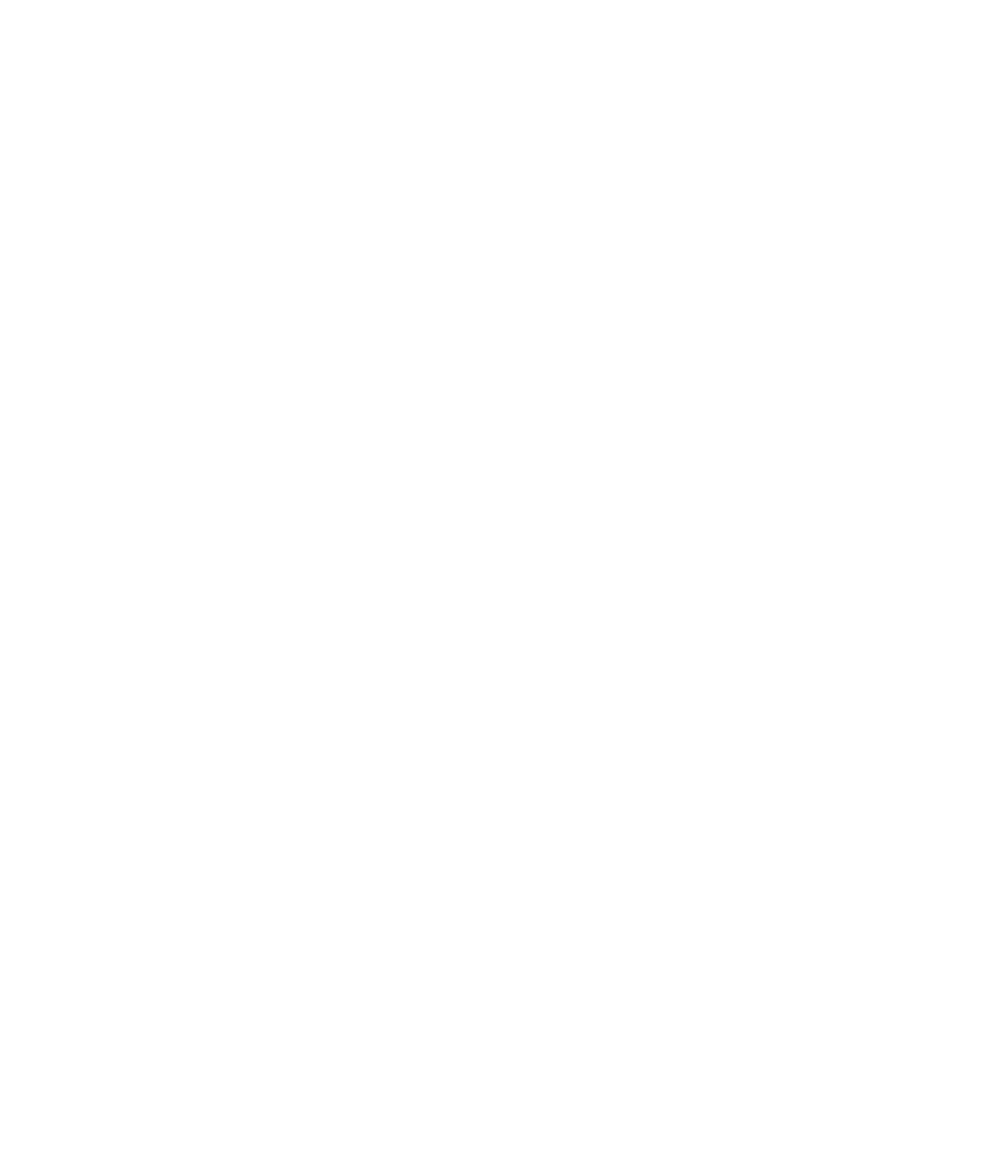
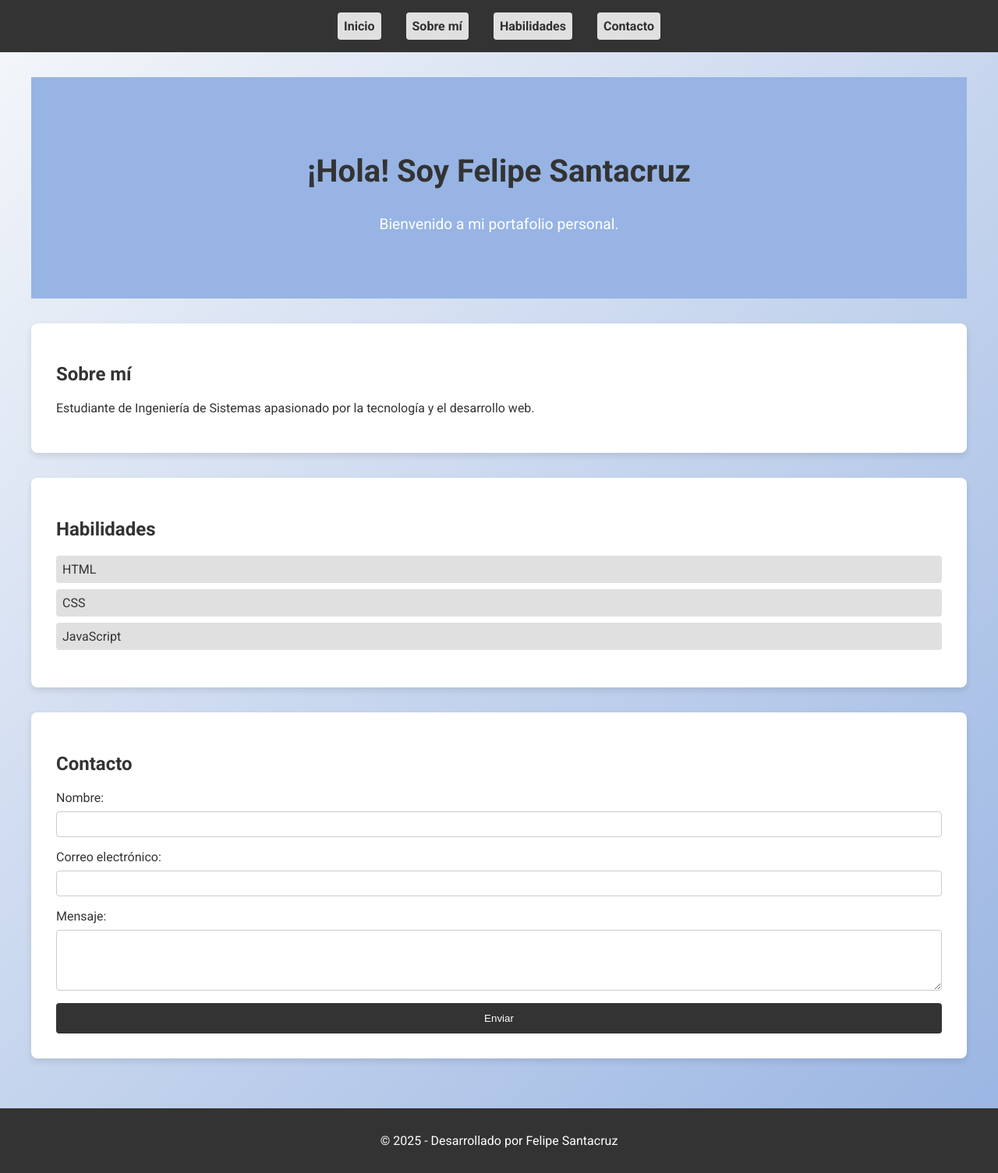
Before and after one commit to FelipeSt07/LandingPage, a plain HTML site: page index.html in a window 1280 px wide. Shown: the whole page at 78% size. Before the commit the page ends 800 px from the top, so only its background shows below. Drawn offline with Linux system fonts and the light colour scheme.

Commit message:
Estilos y efectos estructura basica

```diff
--- a/index.html
+++ b/index.html
@@ -1,11 +1,66 @@
 <!DOCTYPE html>
-<html lang="en">
+<html lang="es">
 <head>
-    <meta charset="UTF-8">
-    <meta name="viewport" content="width=device-width, initial-scale=1.0">
-    <title>Document</title>
+  <meta charset="UTF-8">
+  <meta name="viewport" content="width=device-width, initial-scale=1.0">
+  <meta name="description" content="Portafolio personal de Felipe Santacruz, estudiante de Ingeniería de Sistemas apasionado por la tecnología y el desarrollo web.">
+  <meta name="keywords" content="portafolio, desarrollo web, HTML, CSS, JavaScript, Ingeniería de Sistemas">
+  <meta name="author" content="Felipe Santacruz">
+  <title>Portafolio Personal - Felipe Santacruz</title>
+  <link rel="stylesheet" href="styles.css">
+  <link href="https://fonts.googleapis.com/css2?family=Roboto:wght@400;700&display=swap" rel="stylesheet">
 </head>
 <body>
+  <header>
+    <nav>
+      <ul>
+        <li><a href="#home">Inicio</a></li>
+        <li><a href="#about">Sobre mí</a></li>
+        <li><a href="#skills">Habilidades</a></li>
+        <li><a href="#contact">Contacto</a></li>
+      </ul>
+    </nav>
+  </header>
 
+  <main>
+    <section id="home" aria-labelledby="home-heading">
+      <h1 id="home-heading">¡Hola! Soy Felipe Santacruz</h1>
+      <p>Bienvenido a mi portafolio personal.</p>
+    </section>
+
+    <section id="about" aria-labelledby="about-heading">
+      <h2 id="about-heading">Sobre mí</h2>
+      <p>Estudiante de Ingeniería de Sistemas apasionado por la tecnología y el desarrollo web.</p>
+    </section>
+
+    <section id="skills" aria-labelledby="skills-heading">
+      <h2 id="skills-heading">Habilidades</h2>
+      <ul>
+        <li>HTML</li>
+        <li>CSS</li>
+        <li>JavaScript</li>
+      </ul>
+    </section>
+
+    <section id="contact" aria-labelledby="contact-heading">
+      <h2 id="contact-heading">Contacto</h2>
+      <form action="mailto:tuemail@example.com" method="post" enctype="text/plain">
+        <label for="name">Nombre:</label>
+        <input type="text" id="name" name="name" required>
+
+        <label for="email">Correo electrónico:</label>
+        <input type="email" id="email" name="email" required>
+
+        <label for="message">Mensaje:</label>
+        <textarea id="message" name="message" rows="4" required></textarea>
+
+        <button type="submit">Enviar</button>
+      </form>
+    </section>
+  </main>
+
+  <footer>
+    <p>&copy; 2025 - Desarrollado por Felipe Santacruz</p>
+  </footer>
 </body>
 </html>
--- /dev/null
+++ b/styles.css
@@ -0,0 +1,151 @@
+/* General Styles */
+body {
+    font-family: 'Roboto', sans-serif;
+    margin: 0;
+    padding: 0;
+    box-sizing: border-box;
+    background: linear-gradient(135deg, #f5f7fa, #98b4e2);
+    color: #333;
+  }
+
+  header {
+    background-color: #333;
+    color: #fff;
+    padding: 1rem 0;
+  }
+
+  nav ul {
+    list-style: none;
+    display: flex;
+    justify-content: center;
+    margin: 0;
+    padding: 0;
+  }
+
+  nav ul li {
+    margin: 0 1rem;
+    transition: transform 0.3s ease;
+  }
+
+  nav ul li:hover {
+    transform: scale(1.1) ;
+  }
+
+  nav ul li a {
+    color: #303030;
+    text-decoration: none;
+    font-weight: bold;
+    transition: transform 0.3s ease, color 0.3s ease;
+  }
+
+  nav ul li a:hover {
+    transform: scale(1.1);
+    color: #6696e3;
+  }
+
+  main {
+    padding: 2rem;
+    max-width: 1200px;
+    margin: 0 auto;
+  }
+
+  section {
+    margin-bottom: 2rem;
+  }
+
+  h1, h2 {
+    color: #333;
+  }
+
+  #home {
+    text-align: center;
+    padding: 4rem 0;
+    background-color: #97b4e4;
+    color: #fff;
+    transition: background 0.3s ease;
+  }
+
+  #home:hover {
+    background-color: #6696e3;
+  }
+
+  #home h1 {
+    font-size: 2.5rem;
+  }
+
+  #home p {
+    font-size: 1.2rem;
+  }
+
+  #about, #skills, #contact {
+    background-color: #fff;
+    padding: 2rem;
+    border-radius: 8px;
+    box-shadow: 0 4px 8px rgba(0, 0, 0, 0.1);
+    transition: transform 0.3s ease, box-shadow 0.3s ease;
+  }
+
+  #about:hover, #skills:hover, #contact:hover {
+    transform: translateY(-10px);
+    box-shadow: 0 8px 16px rgba(0, 0, 0, 0.2);
+  }
+
+  ul {
+    padding: 0;
+    list-style: none;
+  }
+
+  ul li {
+    background: #e0e0e0;
+    margin: 0.5rem 0;
+    padding: 0.5rem;
+    border-radius: 4px;
+    transition: background 0.3s ease;
+  }
+
+  ul li:hover {
+    background: #d4d4d4;
+  }
+
+  form {
+    display: flex;
+    flex-direction: column;
+  }
+
+  form label {
+    margin-bottom: 0.5rem;
+  }
+
+  form input, form textarea {
+    margin-bottom: 1rem;
+    padding: 0.5rem;
+    border: 1px solid #ccc;
+    border-radius: 4px;
+    transition: border-color 0.3s ease;
+  }
+
+  form input:focus, form textarea:focus {
+    border-color: #764ba2;
+  }
+
+  form button {
+    padding: 0.75rem;
+    border: none;
+    border-radius: 4px;
+    background-color: #333;
+    color: #fff;
+    cursor: pointer;
+    transition: background-color 0.3s ease, transform 0.3s ease;
+  }
+
+  form button:hover {
+    background-color: #555;
+    transform: scale(1.05);
+  }
+
+  footer {
+    text-align: center;
+    padding: 1rem 0;
+    background-color: #333;
+    color: #fff;
+  }
```
Also changed, not shown: 1 other file.
